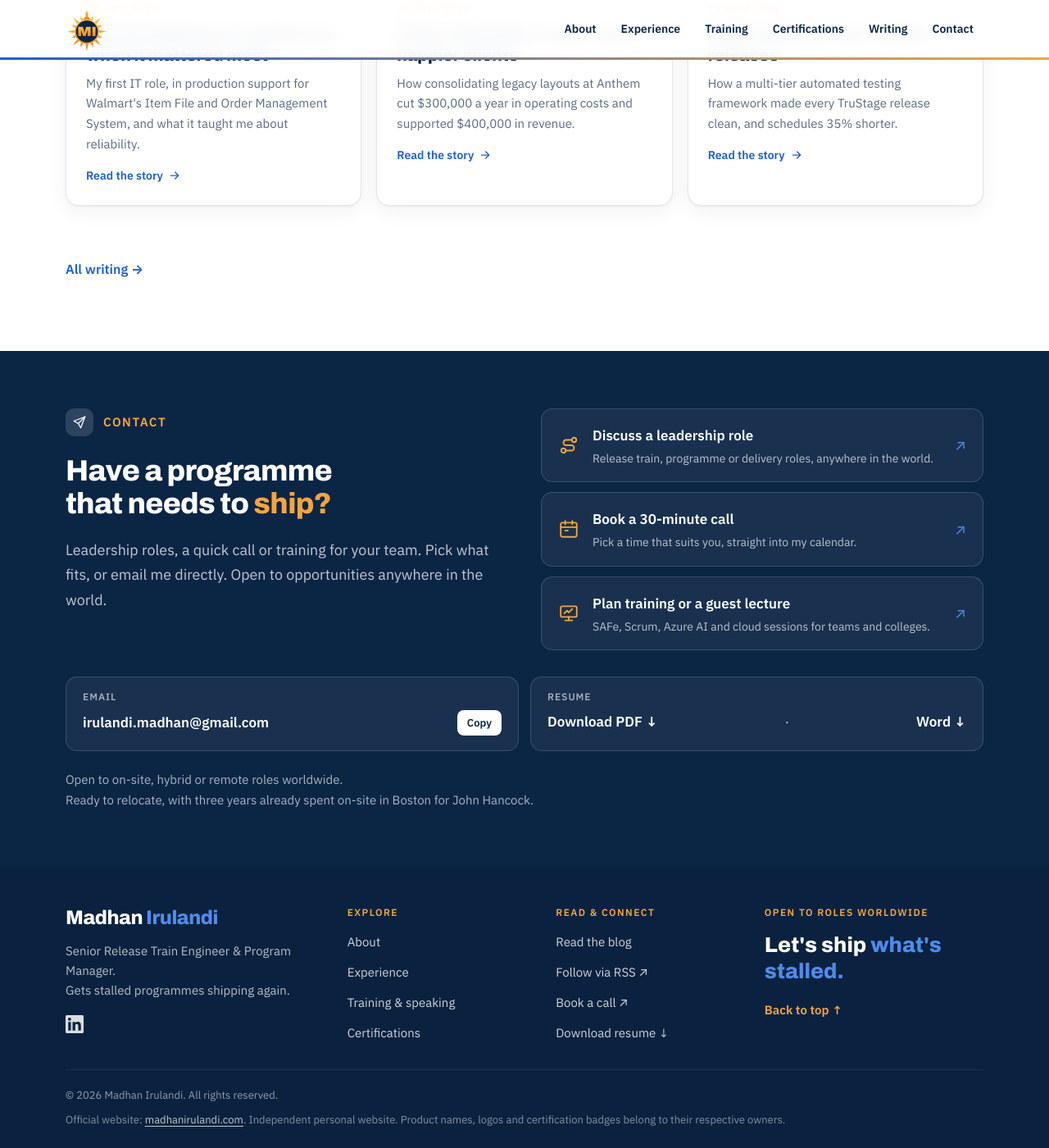
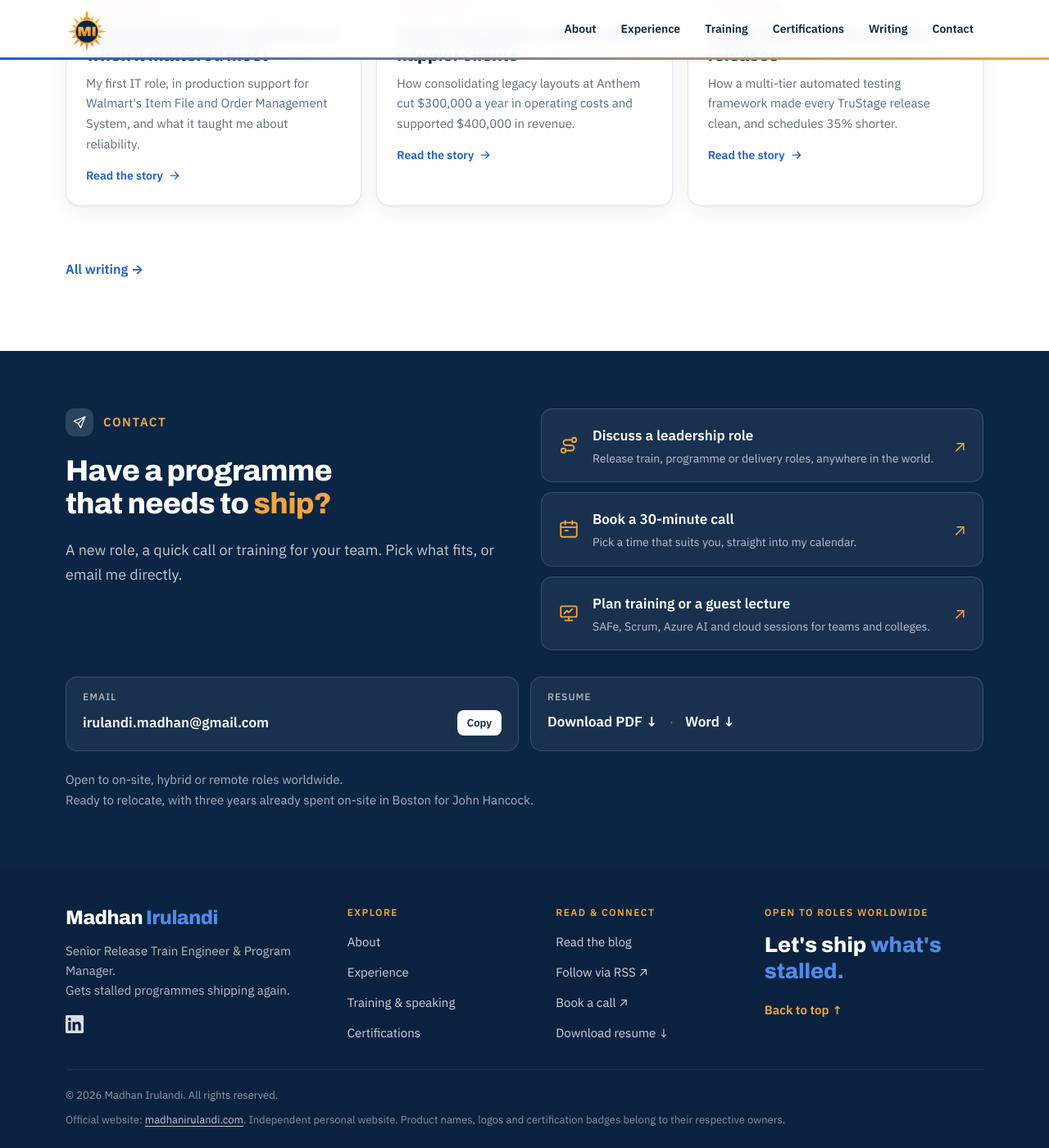
Before and after one commit to Madhan-I/Madhan-I.github.io, a Jekyll site: the page built from index.html, in a window 1280 px wide and 1400 px high, scrolled down 11801 px. Shown: the whole window at 82% size. Built offline with Jekyll 4.4.1, drawn with Linux system fonts in a browser that asks for light colours.

Commit message:
Contact: tighter intro, resume links grouped, gold arrows
Co-Authored-By: Claude Opus 5.5 <noreply@anthropic.com>
Claude-Session: https://claude.ai/code/session_01MFRrTt7LBDdX57m85KHNGp

```diff
--- a/_data/profile.yml
+++ b/_data/profile.yml
@@ -596,7 +596,7 @@ award_groups:
 
 contact_title: Have a programme that needs to
 contact_highlight: ship?
-contact_intro: Leadership roles, a quick call or training for your team. Pick what fits, or email me directly. Open to opportunities anywhere in the world.
+contact_intro: A new role, a quick call or training for your team. Pick what fits, or email me directly.
 # Each line below is shown on its own line.
 contact_note:
   - "Open to on-site, hybrid or remote roles worldwide."
--- a/assets/css/style.css
+++ b/assets/css/style.css
@@ -611,3 +611,8 @@ footer .wrap.f-grid { display: grid; grid-template-columns: 1.4fr 1fr 1fr 1.2fr;
 .tk-meta .ic { width: 15px; height: 15px; }
 .speak.talks .tk-desc { color: var(--text); font-size: 15px; line-height: 1.5; }
 .speak.talks i { margin-top: auto; padding-top: 8px; }
+
+.card .row.res { justify-content: flex-start; gap: 14px; }
+.card .row.res .sep { color: rgba(255, 255, 255, .4); }
+.intent em { color: #F2A541; font-size: 20px; transition: transform .2s; }
+.intent:hover em { transform: translate(3px, -3px); }
--- a/index.html
+++ b/index.html
@@ -214,7 +214,7 @@ layout: default
       {% endif %}
       <div class="card">
         <span class="k">Resume</span>
-        <div class="row">
+        <div class="row res">
           {% if p.resume_file != "" %}<a class="v" href="{{ '/assets/resume/' | append: p.resume_file | relative_url }}" data-goatcounter-click="click-contact-resume" download>Download PDF ↓</a><span class="sep"> · </span><a class="v" href="{{ '/assets/resume/Madhan-Irulandi-Resume.docx' | relative_url }}" data-goatcounter-click="click-contact-resume-word" download>Word ↓</a>
           {% else %}<a class="v" href="mailto:{{ p.email }}?subject=Resume%20request">Request by email</a>{% endif %}
         </div>
```
